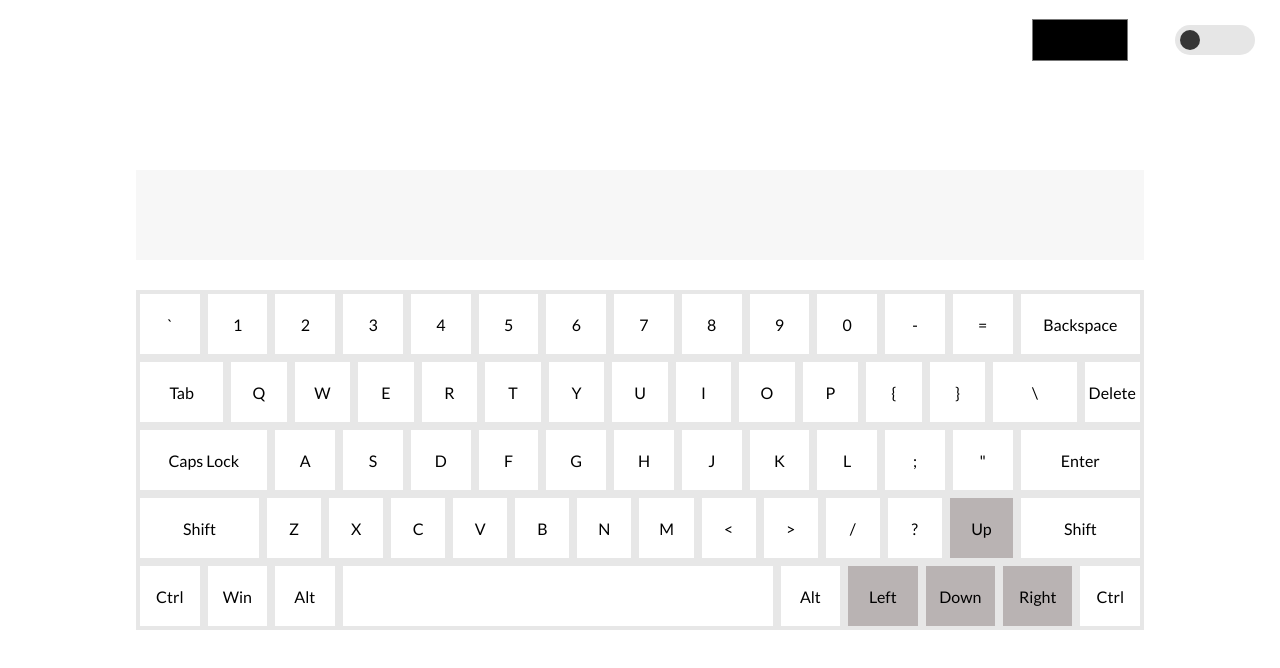
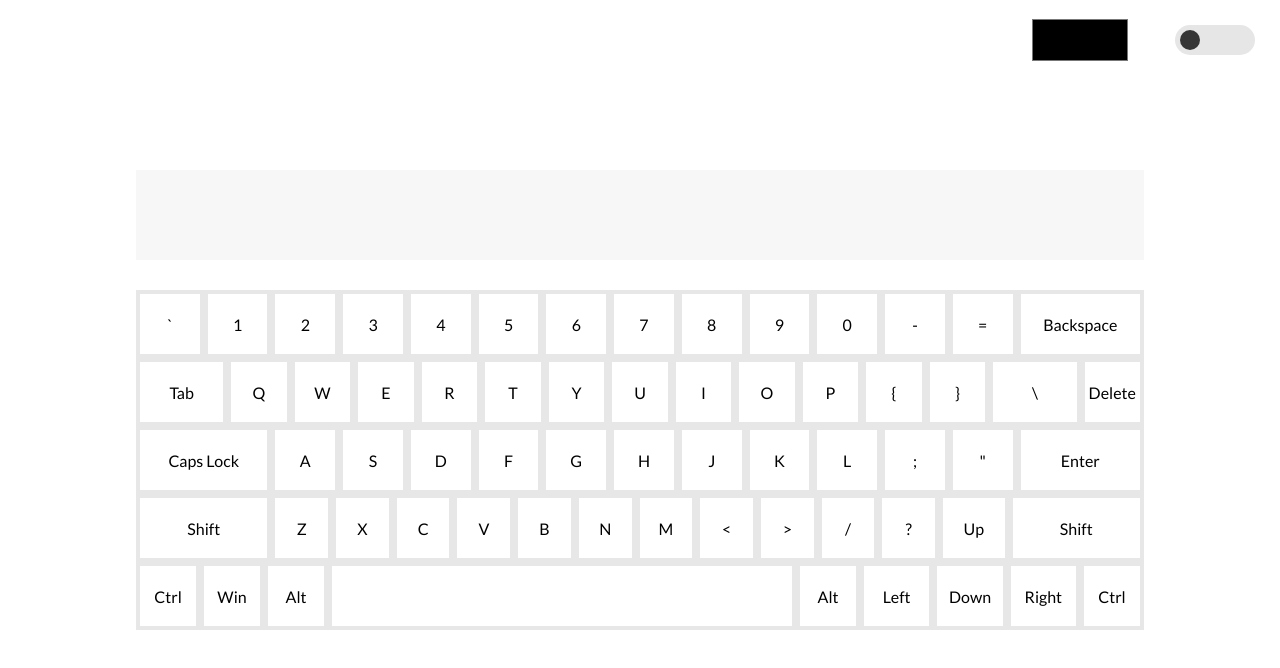
Before and after one commit to Aleh91/-virtualkeyboard, a plain HTML site: page index.html in a window 1280 px wide. Drawn offline with Linux system fonts and the light colour scheme.

Commit message:
fix: updete CSS v2

```diff
--- a/style.css
+++ b/style.css
@@ -72,16 +72,16 @@ body {
 }
 
 .shift_key {
-    width: 132px;
+    width: 145px;
 }
 
 .space_key {
-    max-width: 430px;
+    max-width: 460px;
     width: 100%;
 }
 .arrow_key {
   width: 70px;
-  background-color: #b9b3b3;
+  background-color: ;
 
 }
 
@@ -164,6 +164,10 @@ body.active {
     background-color: #3c3c3c;
     color: #fff;
 }
+.keys.keys_night:hover {
+  background-color: #b9b3b3;
+  color: #fff;
+}
 
 .text.active {
     background-color: #2b2b2b;
@@ -177,11 +181,6 @@ body.active {
 
 .keys.keys_night.remove {
     animation: keys_night_animation 0.5s forwards;
-}
-
-.keys.keys_night:hover {
-  background-color: #b9b3b3;
-  color: #fff;
 }
 
 @keyframes keys_night_animation {
```
